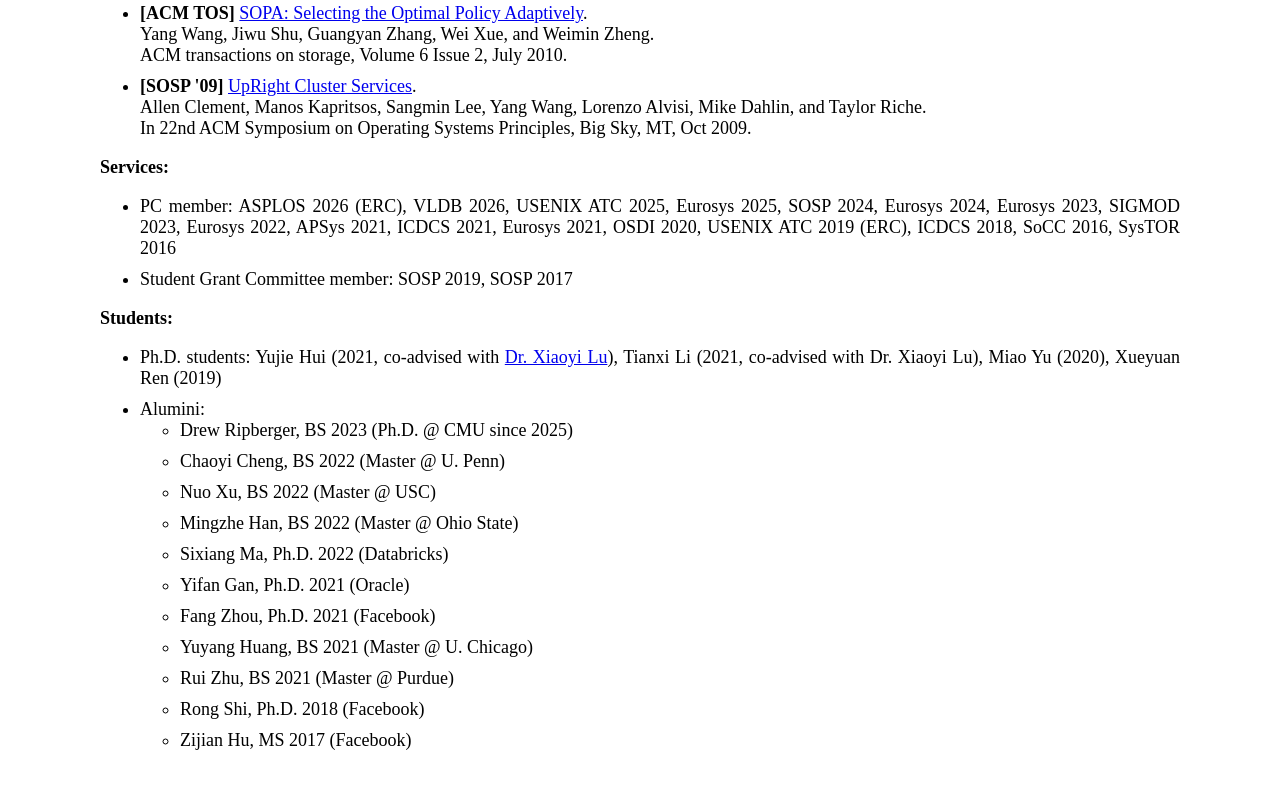
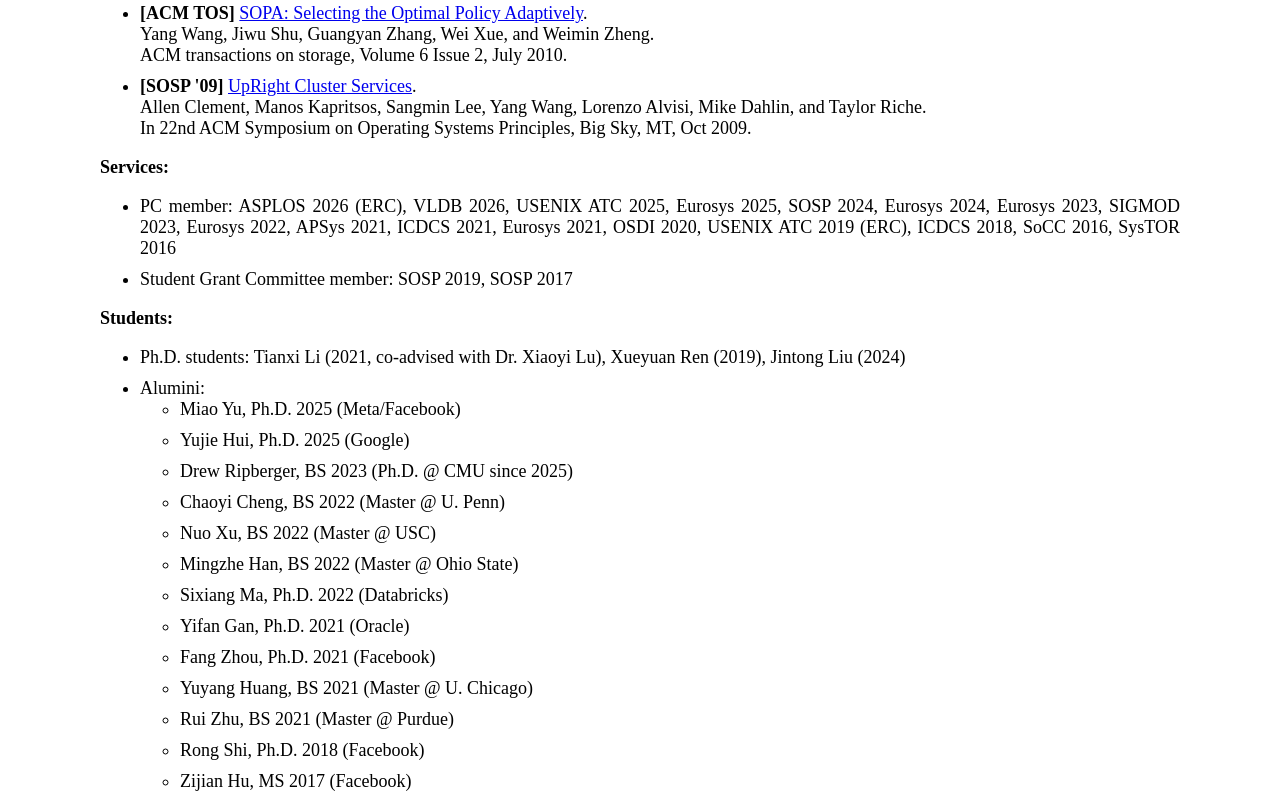
Before and after one commit to yangwang83/yangwang83.github.io, a plain HTML site: page index.html in a window 1280 px wide. Shown: the part 3172-3982 px from the top of the page. Before the commit the page ends 3941 px from the top, so only its background shows below. Drawn offline with Linux system fonts and the light colour scheme.

Commit message:
Update index.html

```diff
--- a/index.html
+++ b/index.html
@@ -235,9 +235,11 @@ My CV can be found <a href="yangwang-cv.pdf">here</a>.<br>
 
 <span style="font-weight: bold;">Students:</span><br>
 <ul>
-  <li> Ph.D. students: Yujie Hui (2021, co-advised with <a href="https://sites.ucmerced.edu/luxi">Dr. Xiaoyi Lu</a>), Tianxi Li (2021, co-advised with Dr. Xiaoyi Lu), Miao Yu (2020), Xueyuan Ren (2019) </li>
+  <li> Ph.D. students: Tianxi Li (2021, co-advised with Dr. Xiaoyi Lu), Xueyuan Ren (2019), Jintong Liu (2024) </li>
   <li> Alumini:
      <ul>
+	<li> Miao Yu, Ph.D. 2025 (Meta/Facebook) </li>
+	<li> Yujie Hui, Ph.D. 2025 (Google) </li>
 	<li> Drew Ripberger, BS 2023 (Ph.D. @ CMU since 2025)
 	<li> Chaoyi Cheng, BS 2022 (Master @ U. Penn)
 	<li> Nuo Xu, BS 2022 (Master @ USC)
```
